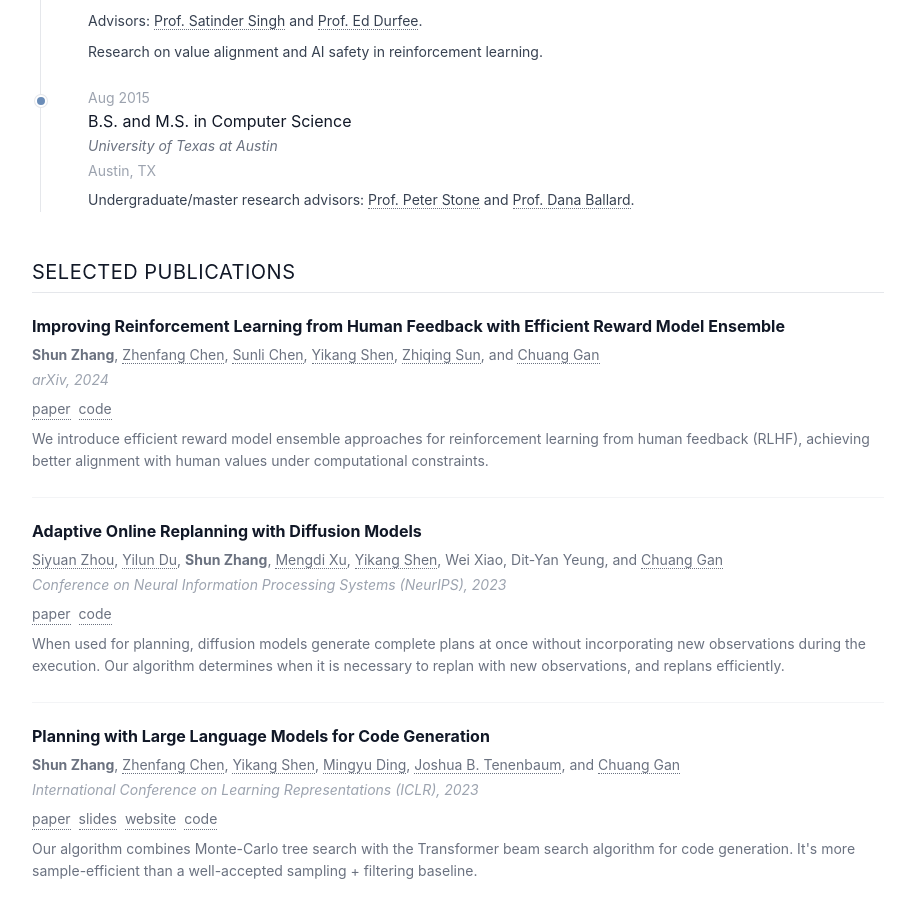
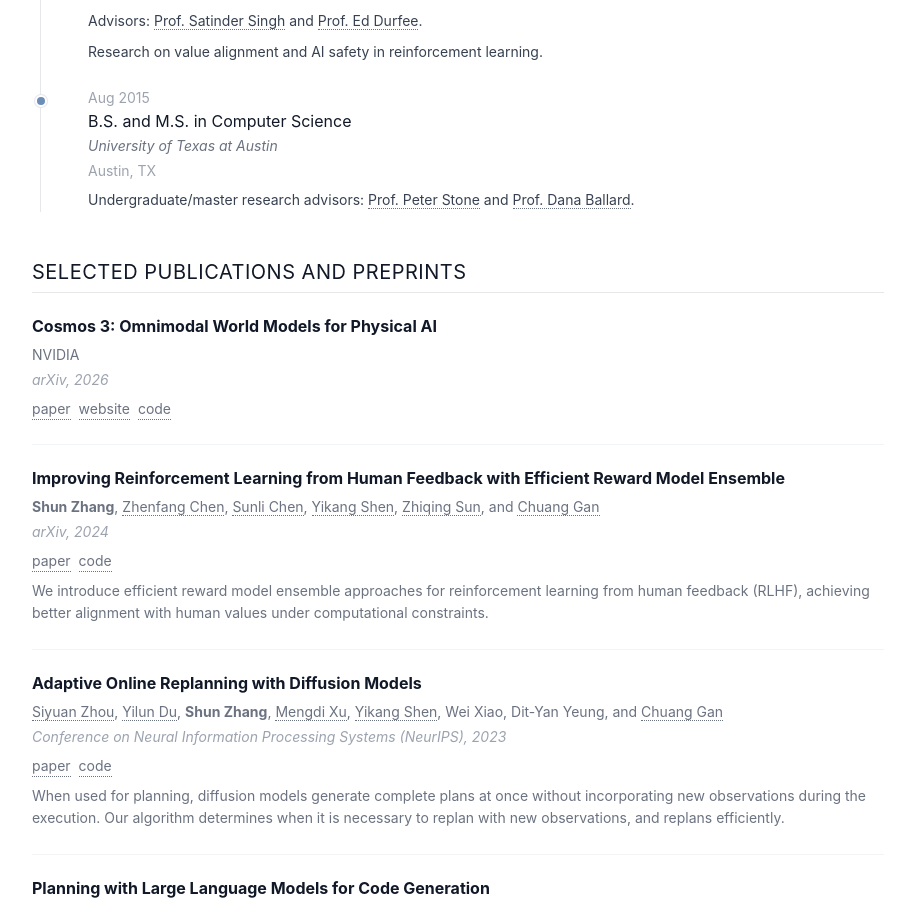
Before and after one commit to shunzh/shunzh.github.io, a Jekyll site: the page built from _pages/index.md, in a window 1280 px wide and 900 px high, scrolled down 1275 px. Shown: the whole window, without its empty margins (182-1082 px from the left). Built offline with Jekyll 4.4.1, drawn with Linux system fonts in a browser that asks for light colours.

Commit message:
Add Cosmos 3 preprint

```diff
--- a/_data/publications.yaml
+++ b/_data/publications.yaml
@@ -1,3 +1,13 @@
+- title: "Cosmos 3: Omnimodal World Models for Physical AI"
+  authors: [NVIDIA]
+  venue: arXiv
+  year: 2026
+  category: preprint
+  paper: https://arxiv.org/pdf/2606.02800.pdf
+  website: https://research.nvidia.com/labs/cosmos-lab/cosmos3/
+  code: https://github.com/nvidia/cosmos
+  selected: true
+
 - title: "Improving Reinforcement Learning from Human Feedback with Efficient Reward Model Ensemble"
   authors: [Shun Zhang, Zhenfang Chen, Sunli Chen, Yikang Shen, Zhiqing Sun, Chuang Gan]
   venue: arXiv
--- a/_layouts/minimal.html
+++ b/_layouts/minimal.html
@@ -78,7 +78,7 @@
     </div>
 
     <div class="mb-4 mb-md-5">
-      <h2 class="h5 fw-normal mb-3 mb-md-4 pb-2 section-header">SELECTED PUBLICATIONS</h2>
+      <h2 class="h5 fw-normal mb-3 mb-md-4 pb-2 section-header">SELECTED PUBLICATIONS AND PREPRINTS</h2>
 
       {% assign selected_pubs = site.data.publications | where: "selected", true %}
 
```
Also changed, not shown: 1 other file.
